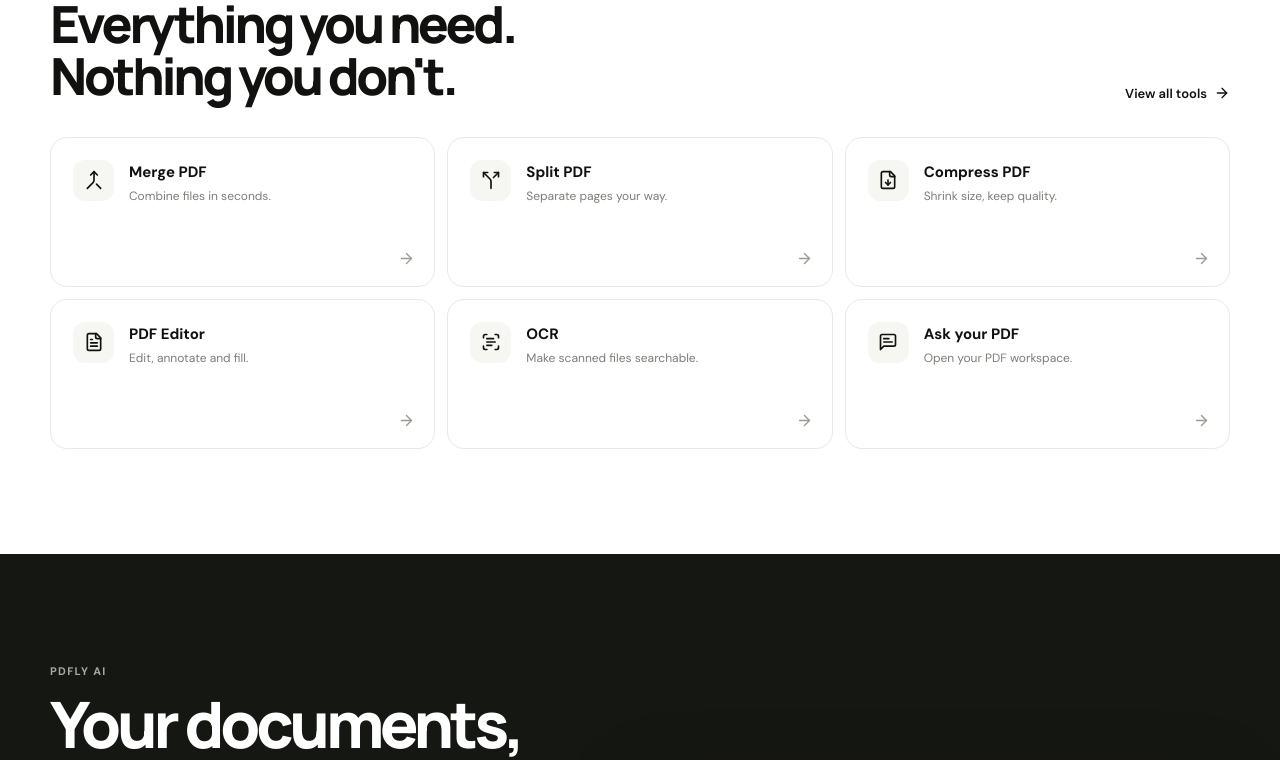
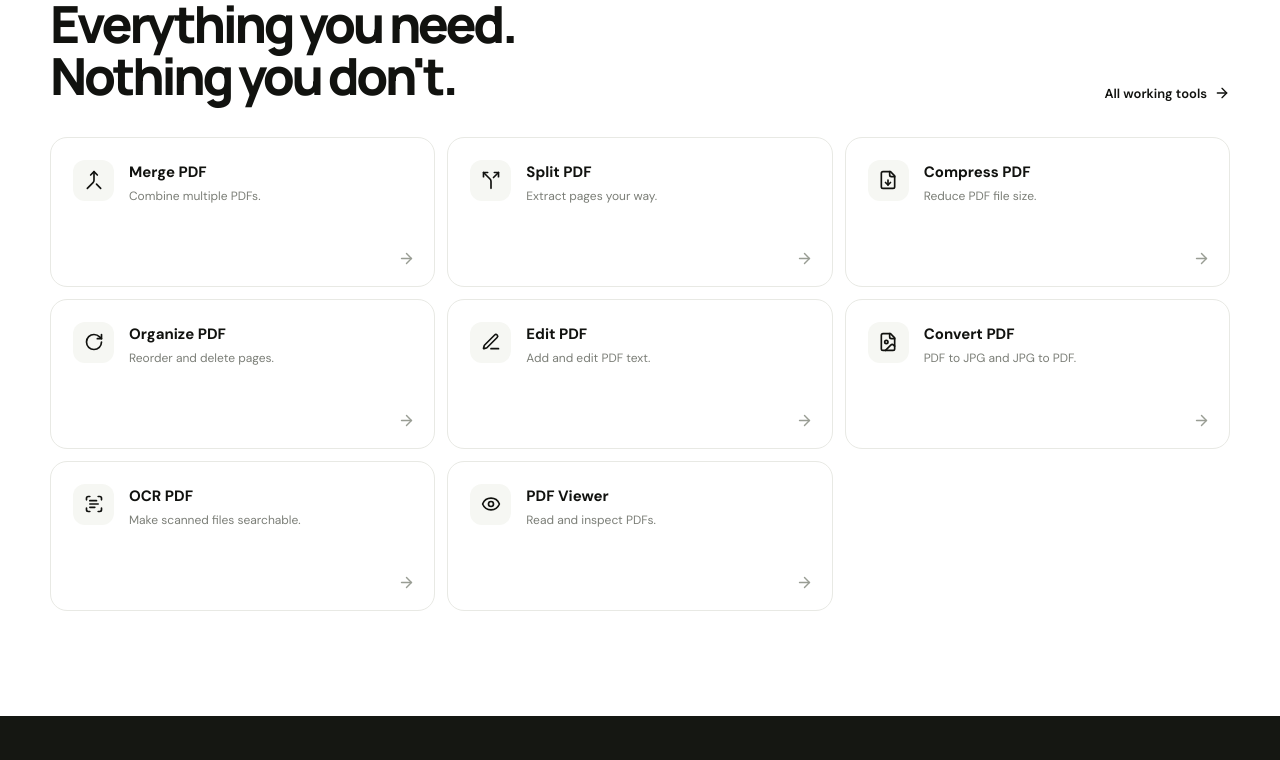
Before and after one commit to Rizzu01/PDFly, a Next.js app: page / in a window 1280 px wide. Shown: the part 1040-1800 px from the top of the page. Built offline with nearby package versions, Linux system fonts and the light colour scheme; no server answers.

Commit message:
Wire all existing PDF tools from homepage

```diff
--- a/src/app/page.tsx
+++ b/src/app/page.tsx
@@ -3,33 +3,18 @@
 import { useCallback, useEffect, useRef, useState } from "react";
 import Link from "next/link";
 import { PDFDocument } from "pdf-lib";
-import {
-  ArrowRight,
-  Check,
-  FileDown,
-  FileText,
-  Lock,
-  Menu,
-  Merge,
-  MessageSquareText,
-  MoreHorizontal,
-  ScanText,
-  ShieldCheck,
-  Sparkles,
-  Split,
-  Upload,
-  X,
-  Zap,
-} from "lucide-react";
+import { ArrowRight, Check, FileDown, FileImage, FileText, Lock, Menu, Merge, ScanText, ShieldCheck, Sparkles, Split, Upload, X, Zap, RotateCw, Eye, PenLine } from "lucide-react";
 import { supabase } from "@/lib/supabase";
 
 const tools = [
-  { href: "/", icon: Merge, title: "Merge PDF", text: "Combine files in seconds." },
-  { href: "/split", icon: Split, title: "Split PDF", text: "Separate pages your way." },
-  { href: "/compress", icon: FileDown, title: "Compress PDF", text: "Shrink size, keep quality." },
-  { href: "/editor", icon: FileText, title: "PDF Editor", text: "Edit, annotate and fill." },
-  { href: "/ocr", icon: ScanText, title: "OCR", text: "Make scanned files searchable." },
-  { href: "/dashboard", icon: MessageSquareText, title: "Ask your PDF", text: "Open your PDF workspace." },
+  { href: "/", icon: Merge, title: "Merge PDF", text: "Combine multiple PDFs." },
+  { href: "/split", icon: Split, title: "Split PDF", text: "Extract pages your way." },
+  { href: "/compress", icon: FileDown, title: "Compress PDF", text: "Reduce PDF file size." },
+  { href: "/organize", icon: RotateCw, title: "Organize PDF", text: "Reorder and delete pages." },
+  { href: "/editor", icon: PenLine, title: "Edit PDF", text: "Add and edit PDF text." },
+  { href: "/convert", icon: FileImage, title: "Convert PDF", text: "PDF to JPG and JPG to PDF." },
+  { href: "/ocr", icon: ScanText, title: "OCR PDF", text: "Make scanned files searchable." },
+  { href: "/viewer", icon: Eye, title: "PDF Viewer", text: "Read and inspect PDFs." },
 ];
 
 export default function Home() {
@@ -42,72 +27,37 @@ export default function Home() {
 
   useEffect(() => {
     let active = true;
-
     const loadSession = async () => {
       const { data } = await supabase.auth.getSession();
       if (active) setLoggedIn(Boolean(data.session));
     };
-
     void loadSession();
-
-    const { data: listener } = supabase.auth.onAuthStateChange((_event, session) => {
-      setLoggedIn(Boolean(session));
-    });
-
-    return () => {
-      active = false;
-      listener.subscription.unsubscribe();
-    };
+    const { data: listener } = supabase.auth.onAuthStateChange((_event, session) => setLoggedIn(Boolean(session)));
+    return () => { active = false; listener.subscription.unsubscribe(); };
   }, []);
 
   const addFiles = useCallback((incoming: FileList | File[]) => {
     const pdfs = Array.from(incoming).filter((file) => file.type === "application/pdf");
-    if (pdfs.length) {
-      setError("");
-      setFiles((current) => [...current, ...pdfs]);
-    } else {
-      setError("Please choose PDF files only.");
-    }
+    if (pdfs.length) { setError(""); setFiles((current) => [...current, ...pdfs]); }
+    else setError("Please choose PDF files only.");
   }, []);
 
-  const onDrop = (event: React.DragEvent<HTMLDivElement>) => {
-    event.preventDefault();
-    setDragging(false);
-    addFiles(event.dataTransfer.files);
-  };
-
   const mergePdfs = async () => {
-    if (files.length < 2) {
-      setError("Add at least 2 PDF files to merge.");
-      return;
-    }
-
+    if (files.length < 2) { setError("Add at least 2 PDF files to merge."); return; }
     try {
-      setProcessing(true);
-      setError("");
+      setProcessing(true); setError("");
       const mergedPdf = await PDFDocument.create();
       for (const file of files) {
-        const bytes = await file.arrayBuffer();
-        const sourcePdf = await PDFDocument.load(bytes);
-        const copiedPages = await mergedPdf.copyPages(sourcePdf, sourcePdf.getPageIndices());
-        copiedPages.forEach((page) => mergedPdf.addPage(page));
+        const sourcePdf = await PDFDocument.load(await file.arrayBuffer());
+        const pages = await mergedPdf.copyPages(sourcePdf, sourcePdf.getPageIndices());
+        pages.forEach((page) => mergedPdf.addPage(page));
       }
       const mergedBytes = await mergedPdf.save();
       const blob = new Blob([mergedBytes], { type: "application/pdf" });
-      const url = URL.createObjectURL(blob);
-      const link = document.createElement("a");
-      link.href = url;
-      link.download = "PDFly-merged.pdf";
-      document.body.appendChild(link);
-      link.click();
-      link.remove();
-      URL.revokeObjectURL(url);
-    } catch (err) {
-      console.error(err);
-      setError("We couldn't merge these files. Please check that the PDFs are valid and try again.");
-    } finally {
-      setProcessing(false);
-    }
+      const url = URL.createObjectURL(blob); const link = document.createElement("a");
+      link.href = url; link.download = "PDFly-merged.pdf"; document.body.appendChild(link); link.click(); link.remove(); URL.revokeObjectURL(url);
+    } catch (err) { console.error(err); setError("We couldn't merge these PDFs. Please try valid PDF files."); }
+    finally { setProcessing(false); }
   };
 
   return (
@@ -116,14 +66,7 @@ export default function Home() {
         <a className="brand" href="#top" aria-label="PDFly home"><span className="brand-mark"><span /></span><span>PDFly</span></a>
         <div className="nav-links"><a href="#tools">Tools</a><a href="#ai">AI Workspace</a><a href="#security">Security</a><a href="#pricing">Pricing</a></div>
         <div className="nav-actions">
-          {loggedIn ? (
-            <Link className="dark-button" href="/dashboard">Dashboard <ArrowRight size={16} /></Link>
-          ) : (
-            <>
-              <Link className="ghost-button" href="/login">Sign in</Link>
-              <Link className="dark-button" href="/signup">Get started <ArrowRight size={16} /></Link>
-            </>
-          )}
+          {loggedIn ? <Link className="dark-button" href="/dashboard">Dashboard <ArrowRight size={16} /></Link> : <><Link className="ghost-button" href="/login">Sign in</Link><Link className="dark-button" href="/signup">Get started <ArrowRight size={16} /></Link></>}
           <button className="icon-button mobile-menu" aria-label="Open menu"><Menu size={20} /></button>
         </div>
       </nav>
@@ -131,16 +74,11 @@ export default function Home() {
       <section className="hero container" id="top">
         <div className="eyebrow"><Sparkles size={15} /> The smarter way to work with documents</div>
         <h1>PDF work,<br /><span>without the busywork.</span></h1>
-        <p className="hero-copy">Merge, compress, edit, convert and understand your documents from one beautifully simple workspace.</p>
-
-        <div className={`dropzone ${dragging ? "is-dragging" : ""}`} onDragOver={(event) => { event.preventDefault(); setDragging(true); }} onDragLeave={() => setDragging(false)} onDrop={onDrop} onClick={() => inputRef.current?.click()} role="button" tabIndex={0} onKeyDown={(event) => { if (event.key === "Enter" || event.key === " ") inputRef.current?.click(); }}>
+        <p className="hero-copy">Merge, split, compress, edit, convert and understand your documents from one simple workspace.</p>
+        <div className={`dropzone ${dragging ? "is-dragging" : ""}`} onDragOver={(event) => { event.preventDefault(); setDragging(true); }} onDragLeave={() => setDragging(false)} onDrop={(event) => { event.preventDefault(); setDragging(false); addFiles(event.dataTransfer.files); }} onClick={() => inputRef.current?.click()} role="button" tabIndex={0} onKeyDown={(event) => { if (event.key === "Enter" || event.key === " ") inputRef.current?.click(); }}>
           <input ref={inputRef} type="file" accept="application/pdf" multiple hidden onChange={(event) => event.target.files && addFiles(event.target.files)} />
-          <div className="upload-icon"><Upload size={22} /></div>
-          <h2>{files.length ? `${files.length} PDF${files.length > 1 ? "s" : ""} ready` : "Drop your PDF here"}</h2>
-          <p>{files.length ? "Click to add more files or choose a tool below." : "or click to browse from your device"}</p>
-          <span className="file-note">PDF files · Private by default · No permanent storage</span>
+          <div className="upload-icon"><Upload size={22} /></div><h2>{files.length ? `${files.length} PDF${files.length > 1 ? "s" : ""} ready` : "Drop your PDF here"}</h2><p>{files.length ? "Click to add more files or choose a tool below." : "or click to browse from your device"}</p><span className="file-note">PDF files · Private by default · No permanent storage</span>
         </div>
-
         {files.length > 0 && <div className="file-strip" onClick={(event) => event.stopPropagation()}>{files.slice(0, 3).map((file, index) => <div className="file-chip" key={`${file.name}-${index}`}><FileText size={15} /><span>{file.name}</span><button aria-label={`Remove ${file.name}`} onClick={() => setFiles((current) => current.filter((_, i) => i !== index))}><X size={14} /></button></div>)}{files.length > 3 && <span className="more-files">+{files.length - 3} more</span>}</div>}
         {error && <p role="alert" className="error-message">{error}</p>}
         {files.length >= 2 && <button className="dark-button large merge-action" onClick={(event) => { event.stopPropagation(); void mergePdfs(); }} disabled={processing}>{processing ? "Merging PDFs…" : "Merge PDFs"} <ArrowRight size={17} /></button>}
@@ -148,23 +86,14 @@ export default function Home() {
       </section>
 
       <section className="section container" id="tools">
-        <div className="section-heading"><div><span className="kicker">PDF tools</span><h2>Everything you need.<br />Nothing you don&apos;t.</h2></div><a href="#tools">View all tools <ArrowRight size={16} /></a></div>
-        <div className="tool-grid">
-          {tools.map(({ href, icon: Icon, title, text }) => (
-            <Link className="tool-card" href={href} key={title}>
-              <span className="tool-icon"><Icon size={20} /></span>
-              <span><strong>{title}</strong><small>{text}</small></span>
-              <ArrowRight className="tool-arrow" size={17} />
-            </Link>
-          ))}
-        </div>
+        <div className="section-heading"><div><span className="kicker">PDF tools</span><h2>Everything you need.<br />Nothing you don&apos;t.</h2></div><a href="#tools">All working tools <ArrowRight size={16} /></a></div>
+        <div className="tool-grid">{tools.map(({ href, icon: Icon, title, text }) => <Link className="tool-card" href={href} key={title}><span className="tool-icon"><Icon size={20} /></span><span><strong>{title}</strong><small>{text}</small></span><ArrowRight className="tool-arrow" size={17} /></Link>)}</div>
       </section>
 
-      <section className="ai-section" id="ai"><div className="container ai-layout"><div className="ai-copy"><span className="kicker light">PDFly AI</span><h2>Your documents,<br /><em>finally understandable.</em></h2><p>Ask questions, extract key details, summarize long files and turn messy documents into useful answers — without digging through every page.</p><div className="ai-points"><span><Check size={15} /> Summarize long documents</span><span><Check size={15} /> Extract tables and key facts</span><span><Check size={15} /> Ask questions in plain English</span></div><Link className="light-button" href="/dashboard">Explore AI Workspace <ArrowRight size={16} /></Link></div><div className="ai-card"><div className="ai-window-top"><span>Document Copilot</span><span className="live-dot">● Live</span></div><div className="chat-message user-msg">What are the three most important points in this contract?</div><div className="chat-message ai-msg"><span className="ai-avatar"><Sparkles size={13} /></span><div><strong>Here&apos;s the short version:</strong><ol><li>The agreement renews automatically after 12 months.</li><li>Either party can terminate with 30 days&apos; notice.</li><li>Confidentiality obligations survive termination.</li></ol></div></div><div className="chat-input">Ask anything about this document… <ArrowRight size={15} /></div></div></div></section>
-
+      <section className="ai-section" id="ai"><div className="container ai-layout"><div className="ai-copy"><span className="kicker light">PDFly AI</span><h2>Your documents,<br /><em>finally understandable.</em></h2><p>AI document tools are coming next. For now, use OCR and the PDF workspace to work with your files locally.</p><div className="ai-points"><span><Check size={15} /> OCR scanned documents</span><span><Check size={15} /> Organize pages quickly</span><span><Check size={15} /> Edit and convert PDFs</span></div><Link className="light-button" href="/ocr">Try OCR <ArrowRight size={16} /></Link></div><div className="ai-card"><div className="ai-window-top"><span>PDFly Workspace</span><span className="live-dot">● Ready</span></div><div className="chat-message user-msg">What can I do with my PDF?</div><div className="chat-message ai-msg"><span className="ai-avatar"><Sparkles size={13} /></span><div><strong>PDFly tools:</strong><ol><li>Merge and split pages</li><li>Compress, edit and organize</li><li>Convert and OCR documents</li></ol></div></div><div className="chat-input">More AI document tools coming soon… <ArrowRight size={15} /></div></div></div></section>
       <section className="security-section container" id="security"><div className="security-card"><div className="security-icon"><ShieldCheck size={24} /></div><div><span className="kicker">Privacy first</span><h2>Your files are yours.</h2><p>PDFly is designed around temporary processing. We don&apos;t need to keep your documents just to help you work with them.</p></div><div className="security-stat"><strong>0</strong><span>default permanent<br />PDF storage</span></div></div></section>
       <section className="footer-cta container" id="pricing"><span className="kicker">Ready when you are</span><h2>Make PDFs feel<br /><span>effortless.</span></h2><Link className="dark-button large" href="/signup">Start working with PDFly <ArrowRight size={17} /></Link></section>
-      <footer className="footer container"><div className="brand"><span className="brand-mark"><span /></span><span>PDFly</span></div><span>Built for better document workflows.</span><button className="icon-button" aria-label="More options"><MoreHorizontal size={18} /></button></footer>
+      <footer className="footer container"><div className="brand"><span className="brand-mark"><span /></span><span>PDFly</span></div><span>Built for better document workflows.</span><span>Privacy-first PDF tools.</span></footer>
     </main>
   );
 }
```
